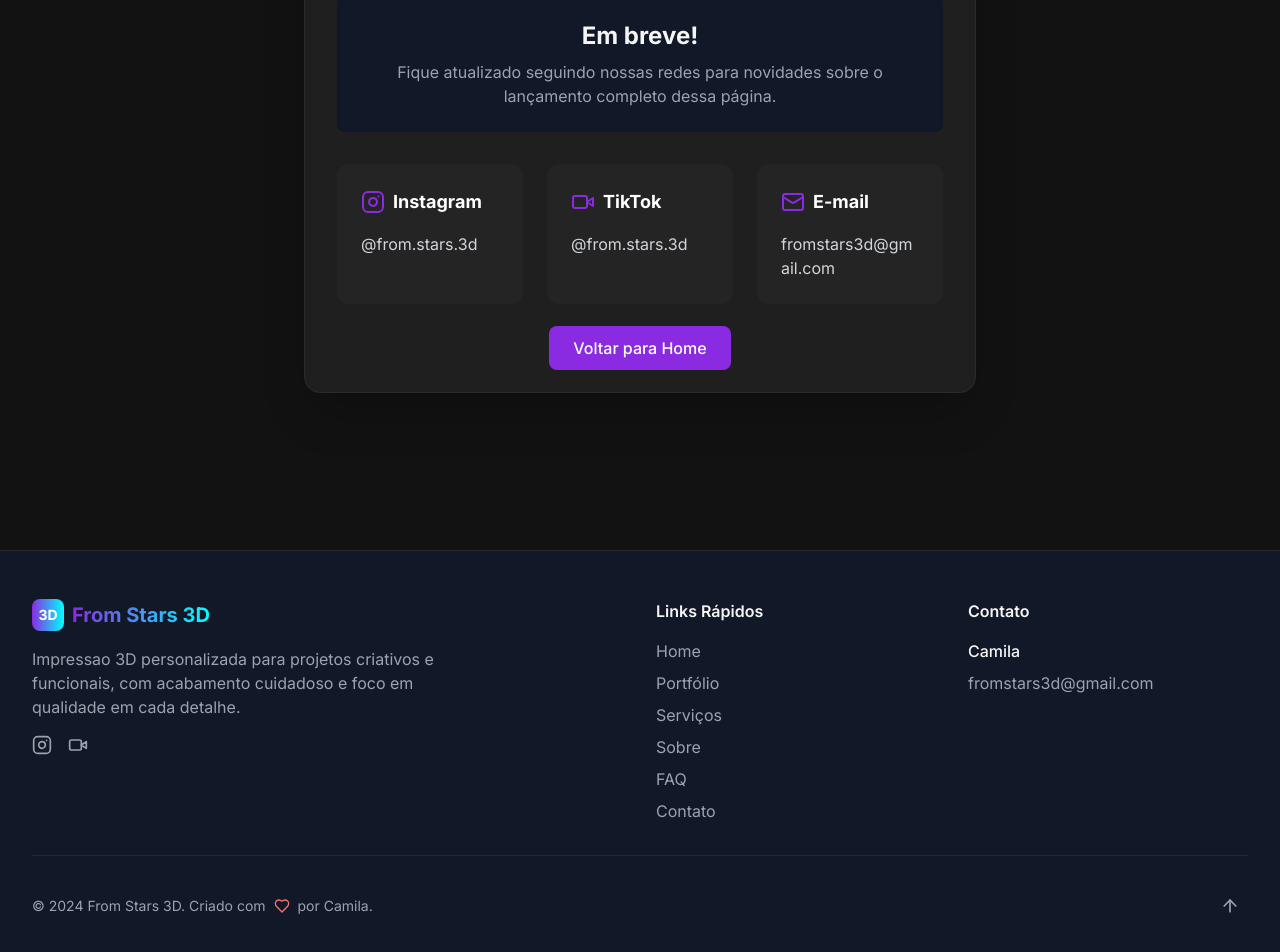
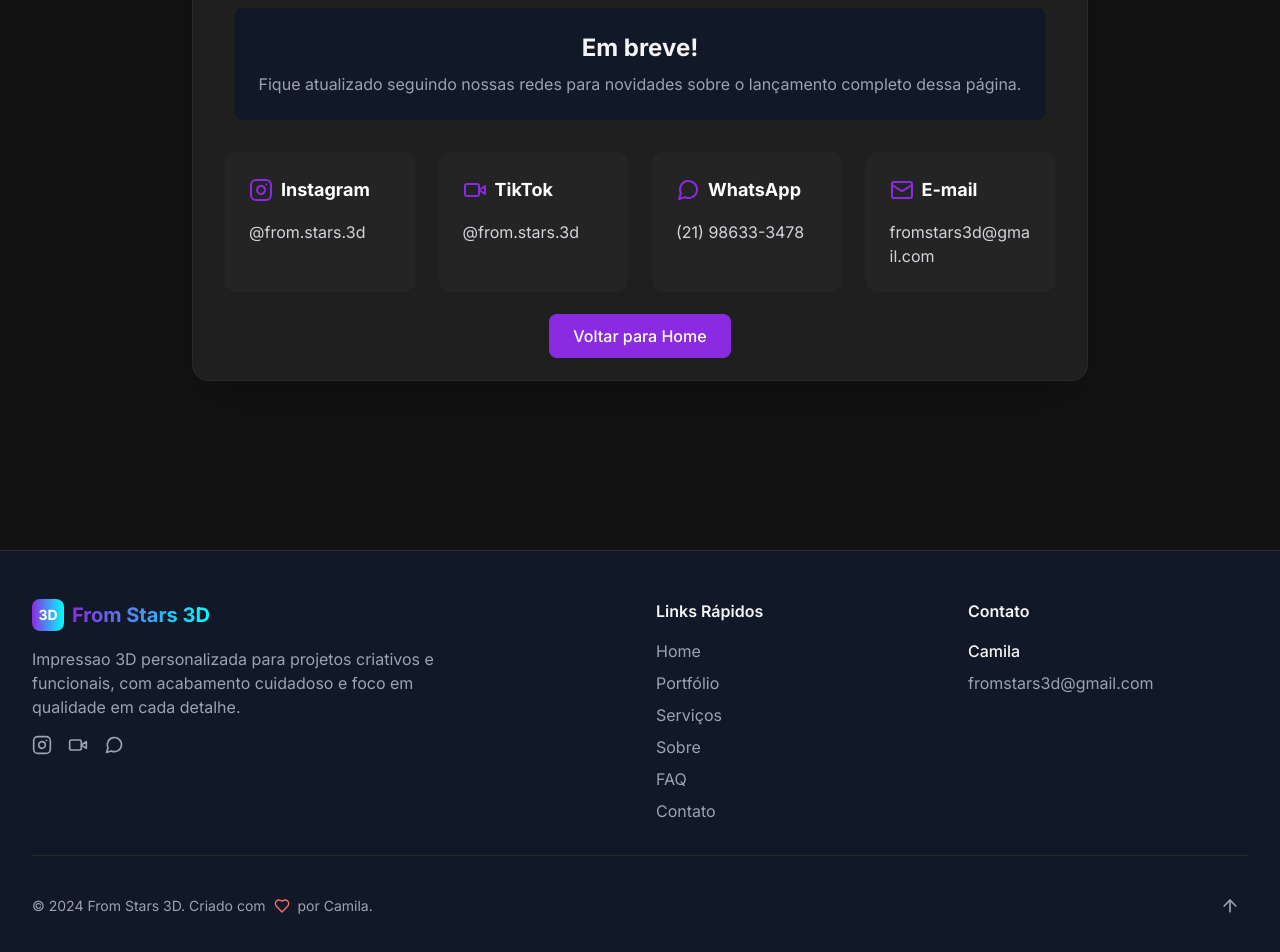
Before and after one commit to PacEvill/from-stars-3d, a Next.js app: page /contato in a window 1280 px wide. Shown: the part 250-1202 px from the top of the page. Built offline with nearby package versions, Linux system fonts and the light colour scheme; no server answers.

Commit message:
Add WhatsApp link and number (21) 98633-3478 next to Instagram and TikTok

```diff
--- a/app/contato/page.tsx
+++ b/app/contato/page.tsx
@@ -1,10 +1,10 @@
 import Link from 'next/link';
-import { Instagram, Mail, Video } from 'lucide-react';
+import { Instagram, Mail, Video, MessageCircle } from 'lucide-react';
 
 export default function ContatoPage() {
   return (
     <main className="min-h-screen bg-primary flex items-center justify-center p-4">
-      <div className="max-w-2xl w-full bg-gray-800 rounded-2xl p-8 shadow-2xl border border-gray-700 text-center">
+      <div className="max-w-4xl w-full bg-gray-800 rounded-2xl p-8 shadow-2xl border border-gray-700 text-center">
         <h1 className="text-4xl font-heading font-bold text-accent mb-4">Contato</h1>
 
         <div className="bg-gray-900 rounded-lg p-6 mb-8 inline-block shadow-inner">
@@ -12,7 +12,7 @@ export default function ContatoPage() {
           <p className="text-gray-400">Fique atualizado seguindo nossas redes para novidades sobre o lançamento completo dessa página.</p>
         </div>
 
-        <div className="grid md:grid-cols-3 gap-6 text-left">
+        <div className="grid grid-cols-1 sm:grid-cols-2 lg:grid-cols-4 gap-6 text-left">
           <div className="bg-gray-700/50 p-6 rounded-xl hover:bg-gray-700 transition-colors">
             <h3 className="text-lg font-bold text-white mb-4 flex items-center">
               <Instagram className="mr-2 text-accent" /> Instagram
@@ -33,6 +33,15 @@ export default function ContatoPage() {
 
           <div className="bg-gray-700/50 p-6 rounded-xl hover:bg-gray-700 transition-colors">
             <h3 className="text-lg font-bold text-white mb-4 flex items-center">
+              <MessageCircle className="mr-2 text-accent" /> WhatsApp
+            </h3>
+            <a href="https://wa.me/5521986333478" target="_blank" rel="noreferrer" className="text-gray-300 hover:text-accent">
+              (21) 98633-3478
+            </a>
+          </div>
+
+          <div className="bg-gray-700/50 p-6 rounded-xl hover:bg-gray-700 transition-colors">
+            <h3 className="text-lg font-bold text-white mb-4 flex items-center">
               <Mail className="mr-2 text-accent" /> E-mail
             </h3>
             <a href="mailto:fromstars3d@gmail.com" className="text-gray-300 hover:text-accent break-all">
--- a/components/Footer.tsx
+++ b/components/Footer.tsx
@@ -1,7 +1,7 @@
 'use client'
 
 import Link from 'next/link'
-import { Instagram, Video, Heart, ArrowUp } from 'lucide-react'
+import { Instagram, Video, Heart, ArrowUp, MessageCircle } from 'lucide-react'
 
 const Footer = () => {
   const scrollToTop = () => {
@@ -44,6 +44,15 @@ const Footer = () => {
                 aria-label="TikTok"
               >
                 <Video size={20} />
+              </a>
+              <a
+                href="https://wa.me/5521986333478"
+                target="_blank"
+                rel="noopener noreferrer"
+                className="text-gray-400 hover:text-accent transition-colors duration-300"
+                aria-label="WhatsApp"
+              >
+                <MessageCircle size={20} />
               </a>
             </div>
           </div>
--- a/components/Header.tsx
+++ b/components/Header.tsx
@@ -5,7 +5,7 @@ import Link from 'next/link'
 import { usePathname } from 'next/navigation'
 import { useSession, signOut } from 'next-auth/react'
 import { useCart } from '@/components/CartProvider'
-import { Menu, X, Instagram, Video, User, LogOut, ShoppingCart } from 'lucide-react'
+import { Menu, X, Instagram, Video, User, LogOut, ShoppingCart, MessageCircle } from 'lucide-react'
 import { motion, AnimatePresence } from 'framer-motion'
 
 // Types
@@ -44,6 +44,11 @@ const Header = () => {
       icon: <Video size={20} />,
       href: 'https://tiktok.com/@from.stars.3d',
       label: 'TikTok'
+    },
+    {
+      icon: <MessageCircle size={20} />,
+      href: 'https://wa.me/5521986333478',
+      label: 'WhatsApp'
     }
   ]
 
```
